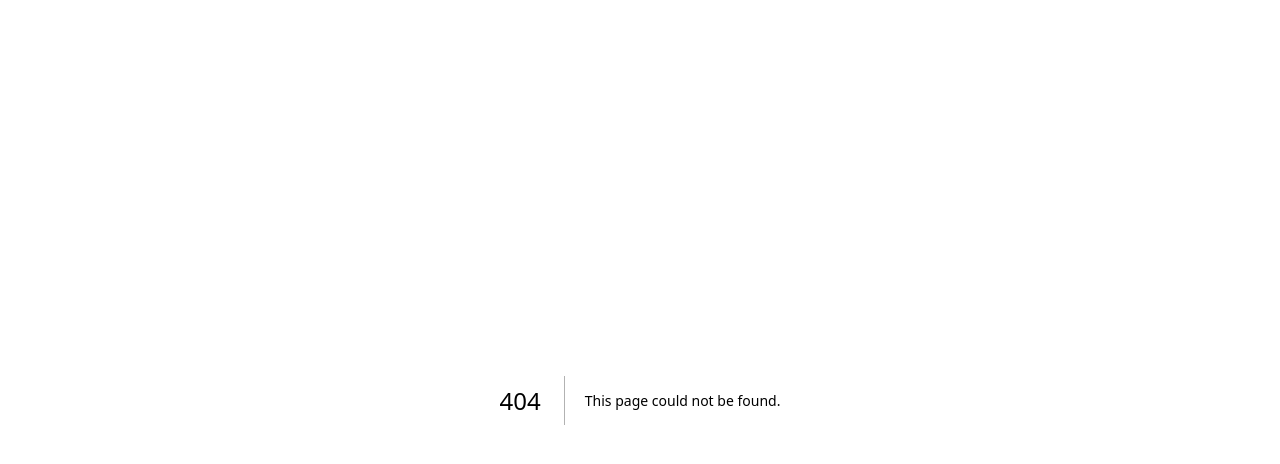
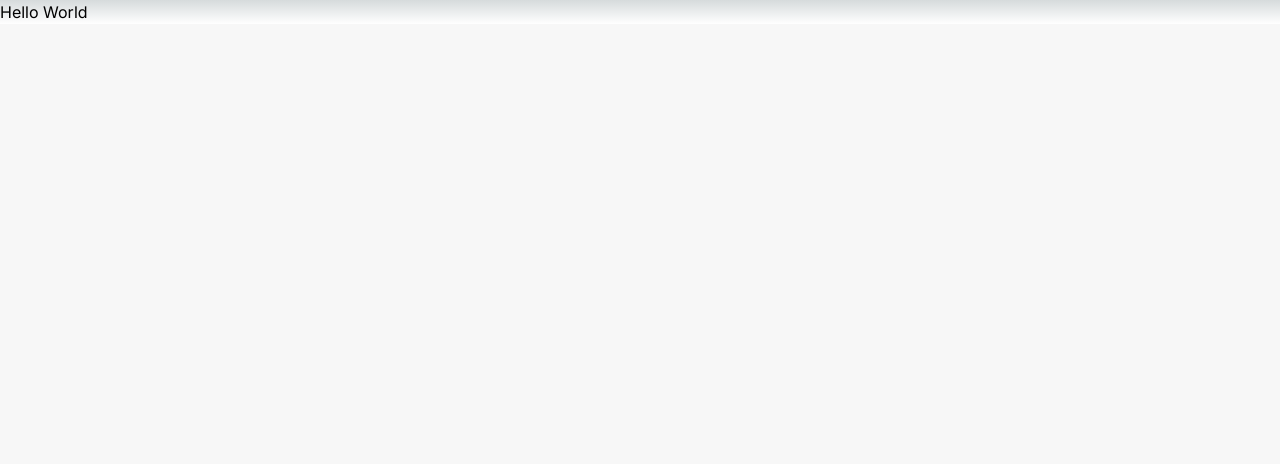
Before and after one commit to mrdsantos/gestao-auto-escola, a Next.js app: page /perguntas-frequentes in a window 1280 px wide. Before the commit this address had no page. Shown: the top 464 px of the page. Built offline with nearby package versions, Linux system fonts and the light colour scheme.

Commit message:
create project pages

```diff
--- a/app/login/page.tsx
+++ b/app/login/page.tsx
@@ -0,0 +1,5 @@
+export default function login() {
+    return (
+      <h1>Hello World</h1>
+    );
+  }
--- /dev/null
+++ b/app/perguntas-frequentes/page.tsx
@@ -0,0 +1,5 @@
+export default function Home() {
+    return (
+      <h1>Hello World</h1>
+    );
+  }
--- a/app/servicos/page.tsx
+++ b/app/servicos/page.tsx
@@ -0,0 +1,5 @@
+export default function Home() {
+    return (
+      <h1>Hello World</h1>
+    );
+  }
--- a/app/sobre/page.tsx
+++ b/app/sobre/page.tsx
@@ -0,0 +1,5 @@
+export default function sobre() {
+    return (
+      <h1>Hello World</h1>
+    );
+  }
```
